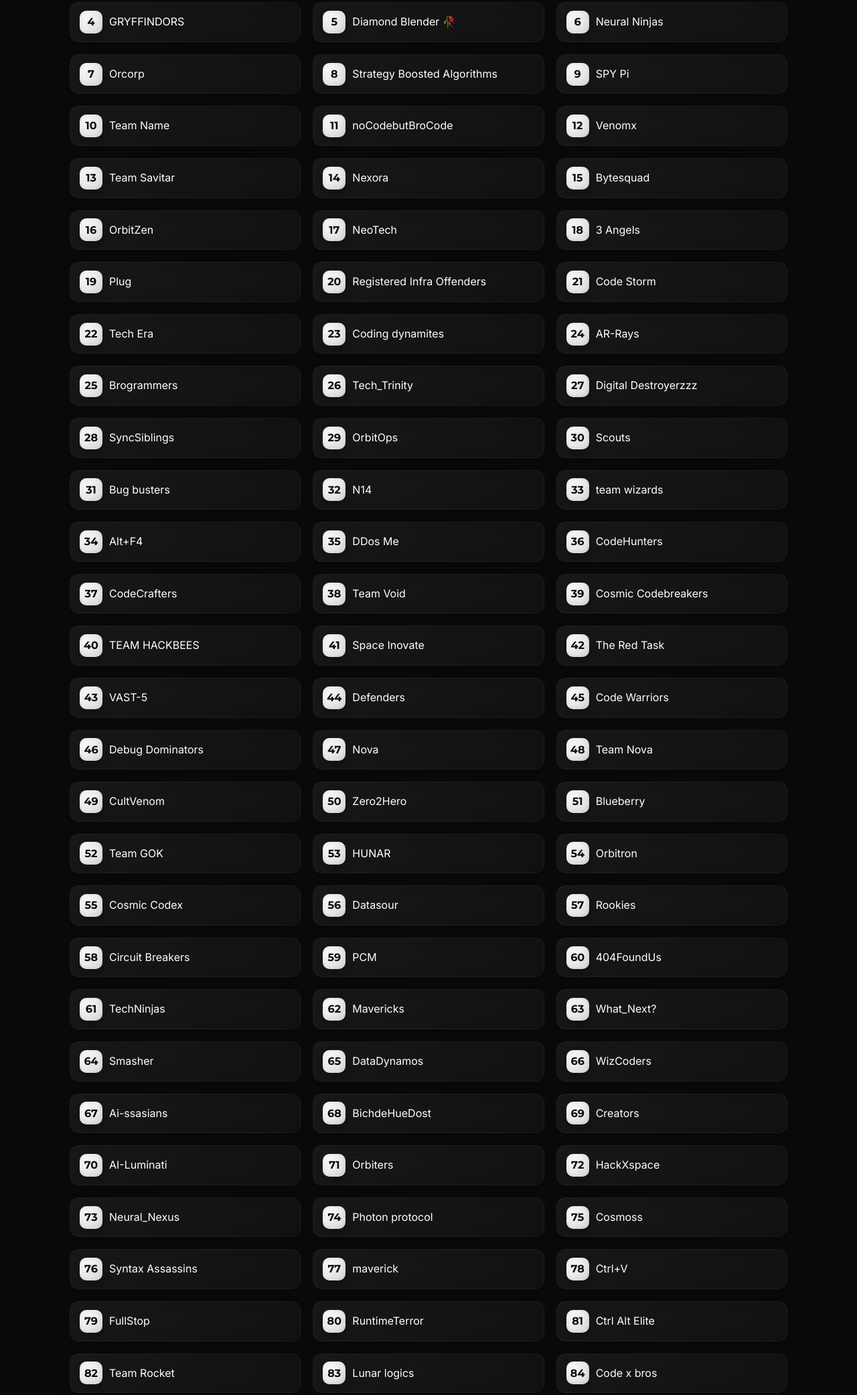
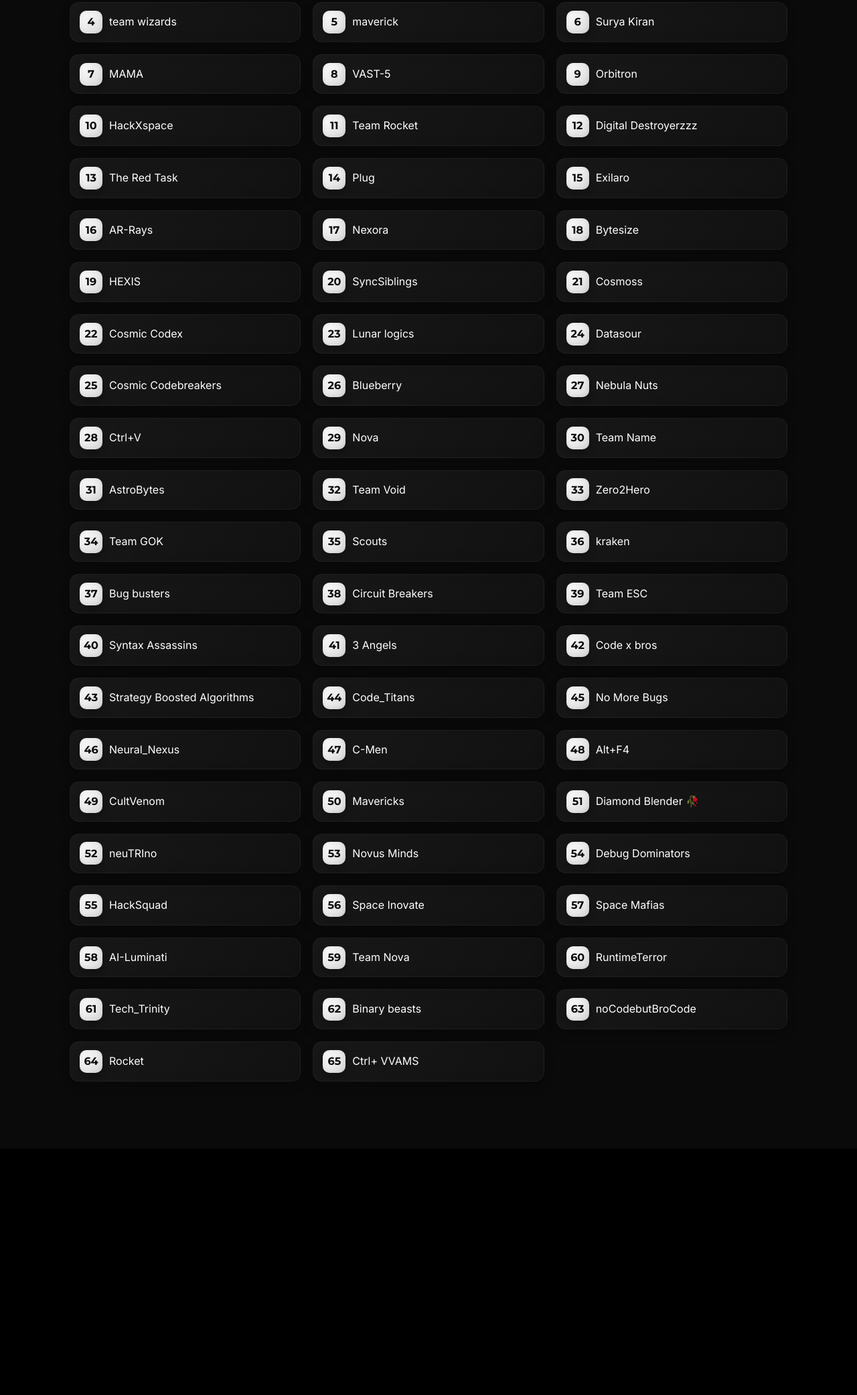
Before and after one commit to mrgear111/CTRL-Space, a plain HTML site: page results.html in a window 1280 px wide. Shown: the part 389-2472 px from the top of the page at 67% size. After the commit the page ends 2104 px from the top, so only its background shows below. Drawn offline with Linux system fonts and the light colour scheme.

Commit message:
update: refresh qualified teams list to 65 teams

```diff
--- a/results.html
+++ b/results.html
@@ -47,128 +47,71 @@
                 </div>
                 <p class="results-note">Congratulations to all the teams who made it to Phase 2! Keep an eye on your email/Unstop for next steps.</p>
                 <ul class="results-list">
-                    <li>Cntrl+girls</li>
+                    <li>Sober Coders</li>
+                    <li>Bytesquad</li>
+                    <li>404FoundUs</li>
+                    <li>team wizards</li>
+                    <li>maverick</li>
+                    <li>Surya Kiran</li>
+                    <li>MAMA</li>
+                    <li>VAST-5</li>
+                    <li>Orbitron</li>
+                    <li>HackXspace</li>
+                    <li>Team Rocket</li>
+                    <li>Digital Destroyerzzz</li>
+                    <li>The Red Task</li>
+                    <li>Plug</li>
+                    <li>Exilaro</li>
+                    <li>AR-Rays</li>
+                    <li>Nexora</li>
+                    <li>Bytesize</li>
+                    <li>HEXIS</li>
+                    <li>SyncSiblings</li>
+                    <li>Cosmoss</li>
+                    <li>Cosmic Codex</li>
+                    <li>Lunar logics</li>
+                    <li>Datasour</li>
+                    <li>Cosmic Codebreakers</li>
+                    <li>Blueberry</li>
+                    <li>Nebula Nuts</li>
+                    <li>Ctrl+V</li>
+                    <li>Nova</li>
+                    <li>Team Name</li>
+                    <li>AstroBytes</li>
+                    <li>Team Void</li>
+                    <li>Zero2Hero</li>
+                    <li>Team GOK</li>
+                    <li>Scouts</li>
+                    <li>kraken</li>
+                    <li>Bug busters</li>
+                    <li>Circuit Breakers</li>
+                    <li>Team ESC</li>
+                    <li>Syntax Assassins</li>
+                    <li>3 Angels</li>
+                    <li>Code x bros</li>
+                    <li>Strategy Boosted Algorithms</li>
+                    <li>Code_Titans</li>
+                    <li>No More Bugs</li>
+                    <li>Neural_Nexus</li>
+                    <li>C-Men</li>
+                    <li>Alt+F4</li>
+                    <li>CultVenom</li>
+                    <li>Mavericks</li>
+                    <li>Diamond Blender 🥀</li>
+                    <li>neuTRIno</li>
                     <li>Novus Minds</li>
-                    <li>Code4Cause</li>
-                    <li>GRYFFINDORS</li>
-                    <li>Diamond Blender 🥀</li>
-                    <li>Neural Ninjas</li>
-                    <li>Orcorp</li>
-                    <li>Strategy Boosted Algorithms</li>
-                    <li>SPY Pi</li>
-                    <li>Team Name</li>
+                    <li>Debug Dominators</li>
+                    <li>HackSquad</li>
+                    <li>Space Inovate</li>
+                    <li>Space Mafias</li>
+                    <li>AI-Luminati</li>
+                    <li>Team Nova</li>
+                    <li>RuntimeTerror</li>
+                    <li>Tech_Trinity</li>
+                    <li>Binary beasts</li>
                     <li>noCodebutBroCode</li>
-                    <li>Venomx</li>
-                    <li>Team Savitar</li>
-                    <li>Nexora</li>
-                    <li>Bytesquad</li>
-                    <li>OrbitZen</li>
-                    <li>NeoTech</li>
-                    <li>3 Angels</li>
-                    <li>Plug</li>
-                    <li>Registered Infra Offenders</li>
-                    <li>Code Storm</li>
-                    <li>Tech Era</li>
-                    <li>Coding dynamites</li>
-                    <li>AR-Rays</li>
-                    <li>Brogrammers</li>
-                    <li>Tech_Trinity</li>
-                    <li>Digital Destroyerzzz</li>
-                    <li>SyncSiblings</li>
-                    <li>OrbitOps</li>
-                    <li>Scouts</li>
-                    <li>Bug busters</li>
-                    <li>N14</li>
-                    <li>team wizards</li>
-                    <li>Alt+F4</li>
-                    <li>DDos Me</li>
-                    <li>CodeHunters</li>
-                    <li>CodeCrafters</li>
-                    <li>Team Void</li>
-                    <li>Cosmic Codebreakers</li>
-                    <li>TEAM HACKBEES</li>
-                    <li>Space Inovate</li>
-                    <li>The Red Task</li>
-                    <li>VAST-5</li>
-                    <li>Defenders</li>
-                    <li>Code Warriors</li>
-                    <li>Debug Dominators</li>
-                    <li>Nova</li>
-                    <li>Team Nova</li>
-                    <li>CultVenom</li>
-                    <li>Zero2Hero</li>
-                    <li>Blueberry</li>
-                    <li>Team GOK</li>
-                    <li>HUNAR</li>
-                    <li>Orbitron</li>
-                    <li>Cosmic Codex</li>
-                    <li>Datasour</li>
-                    <li>Rookies</li>
-                    <li>Circuit Breakers</li>
-                    <li>PCM</li>
-                    <li>404FoundUs</li>
-                    <li>TechNinjas</li>
-                    <li>Mavericks</li>
-                    <li>What_Next?</li>
-                    <li>Smasher</li>
-                    <li>DataDynamos</li>
-                    <li>WizCoders</li>
-                    <li>Ai-ssasians</li>
-                    <li>BichdeHueDost</li>
-                    <li>Creators</li>
-                    <li>AI-Luminati</li>
-                    <li>Orbiters</li>
-                    <li>HackXspace</li>
-                    <li>Neural_Nexus</li>
-                    <li>Photon protocol</li>
-                    <li>Cosmoss</li>
-                    <li>Syntax Assassins</li>
-                    <li>maverick</li>
-                    <li>Ctrl+V</li>
-                    <li>FullStop</li>
-                    <li>RuntimeTerror</li>
-                    <li>Ctrl Alt Elite</li>
-                    <li>Team Rocket</li>
-                    <li>Lunar logics</li>
-                    <li>Code x bros</li>
-                    <li>MAMA</li>
-                    <li>GridLock</li>
-                    <li>Exilaro</li>
-                    <li>Code Blooded</li>
-                    <li>Binary beasts</li>
-                    <li>Build & Beyond</li>
-                    <li>Algomists</li>
-                    <li>No More Bugs</li>
-                    <li>HEXIS</li>
-                    <li>Nebula Nuts</li>
-                    <li>BrightWeb</li>
+                    <li>Rocket</li>
                     <li>Ctrl+ VVAMS</li>
-                    <li>Cosmos Commanders</li>
-                    <li>Code_Titans</li>
-                    <li>Neural Nomads</li>
-                    <li>Sitaare</li>
-                    <li>Fantastic Four</li>
-                    <li>Beyond Logic</li>
-                    <li>HackSquad</li>
-                    <li>Sober Coders</li>
-                    <li>Surya Kiran</li>
-                    <li>Hackoholics</li>
-                    <li>Team ESC</li>
-                    <li>AstroBytes</li>
-                    <li>Syntax Sisters</li>
-                    <li>FALCONS</li>
-                    <li>C-Men</li>
-                    <li>Rocket</li>
-                    <li>Code_Sqaud</li>
-                    <li>CodeCracker</li>
-                    <li>Amigo's Busters</li>
-                    <li>Stellar Sync</li>
-                    <li>neuTRIno</li>
-                    <li>kraken</li>
-                    <li>Bytesize</li>
-                    <li>Byte Breakers</li>
-                    <li>Neural Navigators</li>
-                    <li>Space Mafias</li>
                 </ul>
             </div>
         </section>
```
Also changed, not shown: team_names.txt (added).
